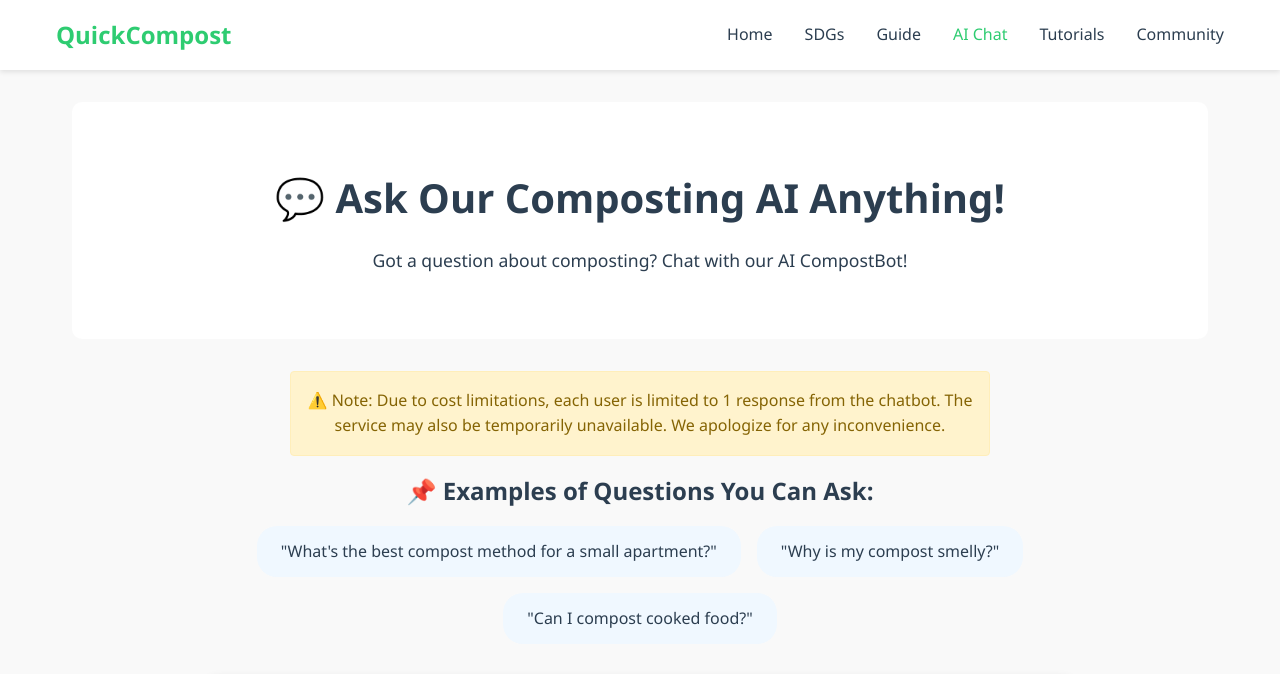
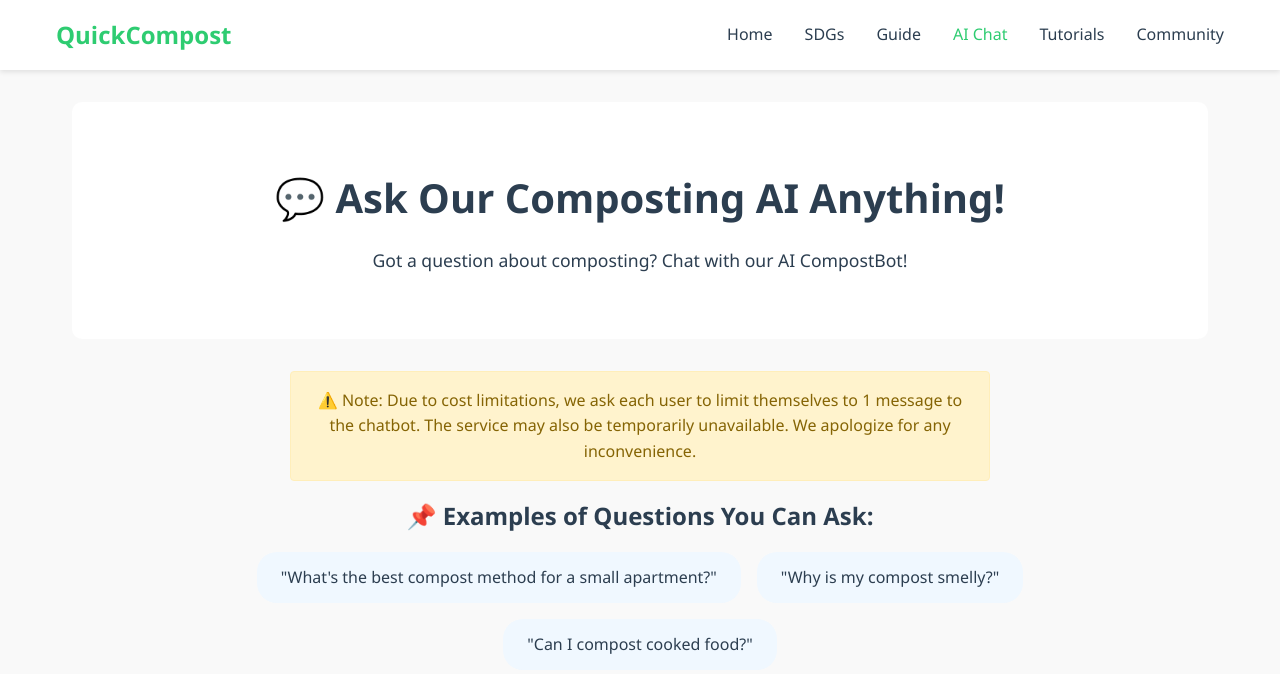
Before and after one commit to DragonRAge649/quickcompost, a plain HTML site: page chat.html in a window 1280 px wide. Shown: the top 674 px of the page. Drawn offline with Linux system fonts and the light colour scheme.

Commit message:
Update chat.html

```diff
--- a/chat.html
+++ b/chat.html
@@ -54,7 +54,7 @@
 
         <section class="chat-section">
             <div class="disclaimer">
-                ⚠️ Note: Due to cost limitations, each user is limited to 1 response from the chatbot. The service may also be temporarily unavailable. We apologize for any inconvenience.
+                ⚠️ Note: Due to cost limitations, we ask each user to limit themselves to 1 message to the chatbot. The service may also be temporarily unavailable. We apologize for any inconvenience.
             </div>
 
             <div class="example-questions">
```
